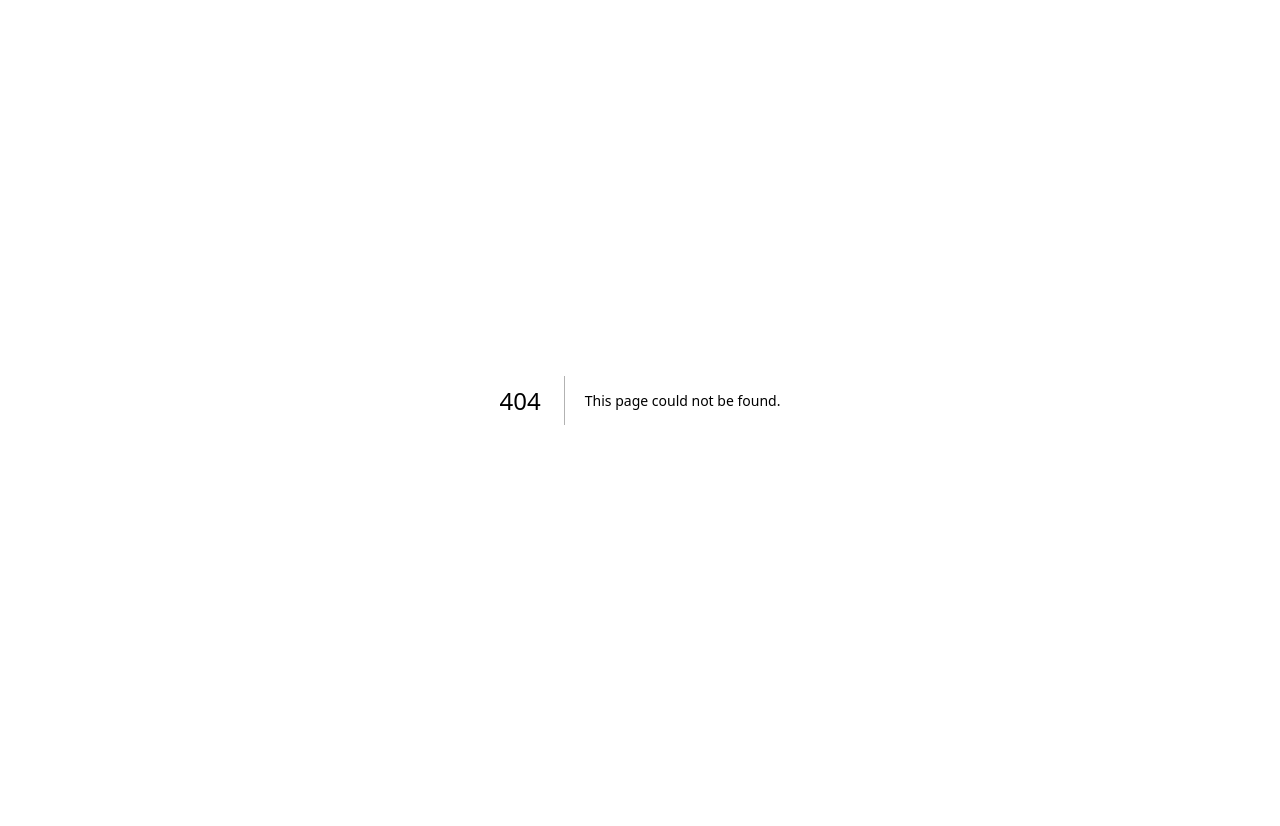
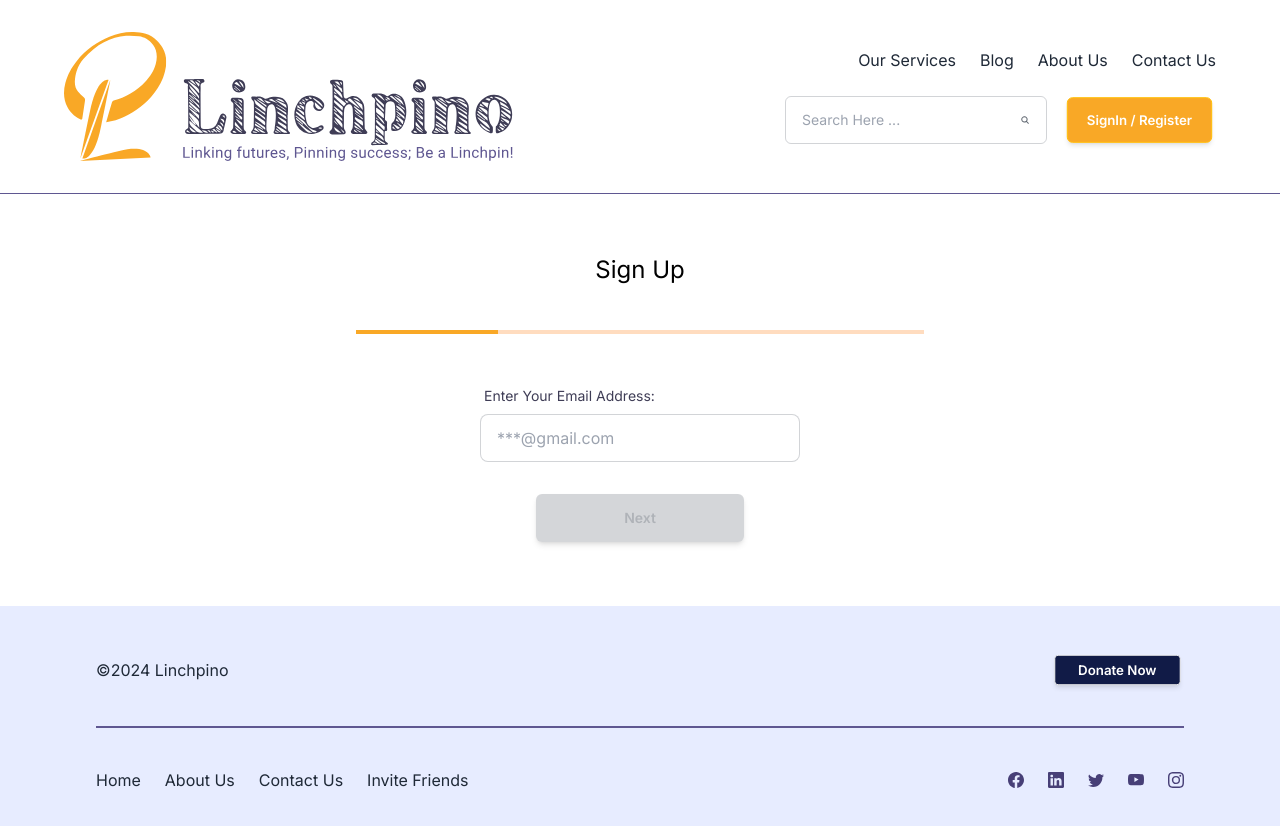
Before and after one commit to linchpino/linchpino-ui, a Next.js app: page /be-mentor in a window 1280 px wide. Before the commit this address had no page. Shown: the top 826 px of the page. Before the commit the page ends 800 px from the top, so only its background shows below. Built offline with nearby package versions, Linux system fonts and the light colour scheme.

Commit message:
95: Mentor registration step 1 ui.

```diff
--- /dev/null
+++ b/src/app/(main)/be-mentor/page.tsx
@@ -0,0 +1,94 @@
+"use client"
+import React, {useState} from "react";
+import Header from "@/components/Header";
+import Footer from "@/components/Footer";
+import MobileStepper from '@mui/material/MobileStepper';
+import {SubmitHandler, useForm} from "react-hook-form";
+import {empty} from "@/utils/helper";
+
+type Inputs = {
+    email:string
+    emailRequired:string
+}
+
+const BeMentor = () => {
+    const [activeStep, setActiveStep] = useState(1);
+    const {
+        register,
+        handleSubmit,
+        watch,
+        formState: {errors},
+    } = useForm<Inputs>()
+    const onSubmit: SubmitHandler<Inputs> = (data) => setActiveStep(activeStep+1)
+    const renderStepperTitle = () => {
+        if (activeStep === 1) {
+            return "Sign Up"
+        }
+    }
+    const renderCurrentStepComponent = () => {
+        if (activeStep === 1) {
+            return (
+                <form onSubmit={handleSubmit(onSubmit)} className='w-full max-w-xs'>
+                    <label className="form-control w-full " >
+                        <div className="label">
+                            <span className="label-text text-[#3F3D56]">Enter Your Email Address:</span>
+                        </div>
+                        <input {...register("email", {
+                            required: "Email is required!",
+                            pattern: {
+                                value: /^[a-z0-9._%+-]+@[a-z0-9.-]+\.[a-z]{2,4}$/,
+                                message: "Please enter a valid email"
+                            }
+                        })} type="text"
+                               placeholder="***@gmail.com"
+                               className="input input-bordered w-full  bg-white"/>
+                        {errors?.email && <p className='text-red-500 mt-1 text-left'>{errors.email.message}</p>}
+
+                    </label>
+                    <button disabled={empty(watch("email"))} type="submit" className='btn btn-warning w-52 bg-[#F9A826] text-white rounded-md shadow-md mt-8 py-2 px-3'>
+                        Next
+                    </button>
+                </form>
+            )
+        }
+    }
+
+    return (
+        <>
+            <Header/>
+            <div className='bg-white p-6 sm:container text-center flex flex-col gap-y-9 items-center'>
+                <p className='text-black text-2xl mt-9'>{renderStepperTitle()}</p>
+                <div className='w-full flex items-center justify-center'>
+                    <MobileStepper
+                        variant="progress"
+                        steps={5}
+                        position="static"
+                        activeStep={activeStep}
+                        sx={{
+                            width: '100%',
+                            backgroundColor: 'white',
+                            '& .MuiLinearProgress-bar': {
+                                backgroundColor: '#F9A826',
+                                width: '100%',
+                            },
+                            '& .MuiLinearProgress-determinate': {
+                                backgroundColor: '#FFDCBF',
+                            },
+                        }}
+                        nextButton={
+                            <div className='w-1'/>
+                        }
+                        backButton={
+                            <div className='w-1'/>
+                        }
+                    />
+                </div>
+                {renderCurrentStepComponent()}
+
+
+            </div>
+            <Footer/>
+        </>
+    )
+}
+export default BeMentor
--- /dev/null
+++ b/src/containers/beMentor/ConfirmationMentor.tsx
@@ -0,0 +1,15 @@
+import Link from "next/link";
+
+const ConfirmationMentor = () => {
+    return (
+        <div className="w-full max-w-4xl">
+            <p className='text-[#3F3D56]'>
+                Registration successfully completed. Confirmation sent via email.
+            </p>
+            <Link href='/' className='btn btn-warning w-52 bg-[#F9A826] text-white rounded-md shadow-md mt-8 py-2 px-3'>
+                Back To Home
+            </Link>
+        </div>
+    )
+}
+export default ConfirmationMentor
--- /dev/null
+++ b/src/containers/beMentor/EnterEmail.tsx
@@ -0,0 +1,8 @@
+const EnterEmail = () =>{
+    return(
+        <div>
+
+        </div>
+    )
+}
+export default EnterEmail
--- /dev/null
+++ b/src/containers/beMentor/FinalizeRegister.tsx
@@ -0,0 +1,33 @@
+import Image from "next/image";
+import React from "react";
+
+const FinalizeRegister= () => {
+    return (
+        <div className='flex flex-col items-center w-full max-w-xs gap-y-4'>
+            <div className='flex flex-col w-full items-center sm:w-full shadow-lg rounded gap-y-3 p-3'>
+                <div className="relative h-32 w-32 mx-auto overflow-hidden">
+                    <Image
+                        src="/home/2.jpg"
+                        alt="mentor-avatar"
+                        layout="fill"
+                        objectFit="cover"
+                        className="rounded-full"
+                    />
+                </div>
+                <h6 className='text-[#F9A826] text-[14px]'>mentor name</h6>
+                <h6 className='text-[#F9A826] text-[14px]'>data scientest</h6>
+            </div>
+            <div className="flex items-center justify-between w-full max-w-xs mt-10">
+                <button
+                        className='btn btn-sm w-28 xs:w-36 border-none px-2 bg-[#3F3D56] text-[#F9A826] rounded-md shadow-md text-xs'>
+                    Back
+                </button>
+                <button type='submit'
+                        className={`btn btn-sm w-28 xs:w-36 border-none px-2 bg-[#3F3D56] text-[#F9A826] rounded-md shadow-md text-xs`}>
+                    Confirm
+                </button>
+            </div>
+        </div>
+    )
+}
+export default FinalizeRegister
--- /dev/null
+++ b/src/containers/beMentor/RegisterMentor.tsx
@@ -0,0 +1,80 @@
+import {empty} from "@/helper/helper";
+import React from "react";
+import {SubmitHandler, useForm} from "react-hook-form";
+import {AsyncPaginate} from "react-select-async-paginate";
+
+type Inputs = {
+    firstName: string
+    lastName: string
+    firstNameRequired: string
+    lastNameRequired: string
+}
+
+const RegisterMentor = () => {
+    const {
+        register,
+        handleSubmit,
+        watch,
+        formState: {errors},
+    } = useForm<Inputs>()
+    const onSubmit: SubmitHandler<Inputs> = (data) => console.log(data)
+    async function loadOptions() {
+        const response = await fetch(`https://jsonplaceholder.typicode.com/todos/1`);
+        const responseJSON = await response.json();
+
+        return {
+            options: responseJSON.results,
+            hasMore: responseJSON.has_more,
+        };
+    }
+    return (
+        <form onSubmit={handleSubmit(onSubmit)} className='w-full max-w-xs'>
+            <label className="form-control w-full ">
+                <div className="label">
+                    <span className="label-text text-[#3F3D56]"><span className='text-[#F9A826]'>*</span>First Name:</span>
+                </div>
+                <input {...register("firstName")} type="text"
+                       placeholder=""
+                       className="input input-bordered w-full  bg-white"/>
+                {errors?.firstName && <p className='text-red-500 mt-1 text-left'>{errors.firstName.message}</p>}
+
+            </label>
+            <label className="form-control w-full ">
+                <div className="label">
+                    <span className="label-text text-[#3F3D56]"><span className='text-[#F9A826]'>*</span>Last Name:</span>
+                </div>
+                <input {...register("lastName")} type="text"
+                       placeholder=""
+                       className="input input-bordered w-full  bg-white"/>
+                {errors?.lastName && <p className='text-red-500 mt-1 text-left'>{errors.lastName.message}</p>}
+
+            </label>
+            <label className="form-control w-full ">
+                <div className="label">
+                    <span className="label-text text-[#3F3D56]"><span className='text-[#F9A826]'>*</span>Last Name:</span>
+                </div>
+                <AsyncPaginate
+                    classNames={{
+                        control: () =>
+                            'border border-gray-300 w-full rounded-md h-[48px] mt-1 text-sm px-3 mr-2 ',
+                        container: () => 'text-sm rounded w-full',
+                        menu: () => 'bg-withe border py-2',
+                        option: ({isSelected}) =>
+                            isSelected ? "dark:bg-base-content dark:text-base-200 bg-gray-400 text-gray-50 px-4 py-2" : "px-4 py-2",
+                    }}
+                    value={''}
+                    onChange={(e: any) => console.log(e.target.value)}
+                    unstyled
+                    placeholder="Field of proficiency"
+                    loadOptions={loadOptions}/>
+
+            </label>
+
+            <button disabled={empty(watch("firstName"))} onClick={() => console.log(1)}
+                    className='btn btn-warning w-52 bg-[#F9A826] text-white rounded-md shadow-md mt-8 py-2 px-3'>
+                Next
+            </button>
+        </form>
+    )
+}
+export default RegisterMentor
--- a/src/containers/home/BeMentor.tsx
+++ b/src/containers/home/BeMentor.tsx
@@ -1,6 +1,9 @@
+'use client'
 import HomeSectionLayout from "@/containers/home/HomeSectionLayout";
+import { useRouter } from 'next/navigation'
 
 export default function BeMentor() {
+    const router = useRouter()
     return (
         <HomeSectionLayout
             isLtr={false}
@@ -10,6 +13,7 @@ export default function BeMentor() {
                 application will be reviewed and endorsed by our community of established mentors, ensuring quality
                 and expertise in guiding aspiring professionals."
             buttonText="Be a mentor"
+            onClick={() =>router.push('/be-mentor')}
        />
     )
 }
--- a/src/containers/home/DonateNow.tsx
+++ b/src/containers/home/DonateNow.tsx
@@ -1,5 +1,4 @@
-import Image from "next/image";
-import {Button} from "@mui/material";
+'use client'
 import HomeSectionLayout from "@/containers/home/HomeSectionLayout";
 
 export default function DonateNow() {
@@ -12,6 +11,7 @@ export default function DonateNow() {
                     small, amplifies the impact of our initiative. Together, let's build a community where everyone has
                     the tools they need to succeed."
             buttonText="Donate now"
+            onClick={()=> console.log(1)}
         />
     )
 }
--- a/src/containers/home/HomeSectionLayout.tsx
+++ b/src/containers/home/HomeSectionLayout.tsx
@@ -1,3 +1,4 @@
+'use client'
 import {FC} from "react";
 import Image from "next/image";
 
@@ -6,11 +7,12 @@ interface HomeLayoutProps {
     title: string,
     description: string,
     buttonText: string,
-    isLtr: boolean
+    isLtr: boolean,
+    onClick:() => void,
 }
 
 const HomeSectionLayout: FC<HomeLayoutProps> = (props) => {
-    const {imageSource, title, description, buttonText, isLtr = false} = props
+    const {imageSource, title, description, buttonText, isLtr = false,onClick} = props
     return (
         <div className='lg:flex items-center mt-14'>
             <Image className={`flex ${isLtr ? "order-2 lg:order-2" : "order-1 lg:order-1"}`} src={imageSource}
@@ -20,7 +22,7 @@ const HomeSectionLayout: FC<HomeLayoutProps> = (props) => {
                 className={`flex flex-col items-start lg:px-20 ${isLtr ? "order-1 lg:order-1" : "order-2 lg:order-2"} `}>
                 <h2 className="font-bold mt-4 lg:mt-0">{title}</h2>
                 <p className='whitespace-pre-line text-[#6F7CB2] mt-6'>{description}</p>
-                <button className='btn btn-warning w-52 bg-[#F9A826] text-white rounded-md shadow-md mt-6 py-2 px-3'>
+                <button onClick={onClick} className='btn btn-warning w-52 bg-[#F9A826] text-white rounded-md shadow-md mt-6 py-2 px-3'>
                     {buttonText}
                 </button>
             </div>
--- a/src/containers/home/InterviewMeeting.tsx
+++ b/src/containers/home/InterviewMeeting.tsx
@@ -1,3 +1,4 @@
+'use client'
 import HomeSectionLayout from "@/containers/home/HomeSectionLayout";
 
 export default function InterviewMeeting() {
@@ -9,6 +10,7 @@ export default function InterviewMeeting() {
             description="If you have already scheduled an interview appointment and received confirmation, please click here
                     to join your interview. You will also find the joining link in your email."
             buttonText="Attend the interview"
+            onClick={()=> console.log(1)}
         />
     )
 }
--- a/src/containers/home/MasterArt.tsx
+++ b/src/containers/home/MasterArt.tsx
@@ -1,3 +1,4 @@
+'use client'
 import HomeSectionLayout from "@/containers/home/HomeSectionLayout";
 
 export default function MasterArt() {
@@ -9,6 +10,8 @@ export default function MasterArt() {
             description="Elevate your skills with our insightful blogs. Dive into expert tips for success and conquer your
                     next interview with confidence"
             buttonText="Explore techniques"
+            onClick={()=> console.log(1)}
+
         />
     )
 }
--- a/src/containers/home/ScheduleAnInterview.tsx
+++ b/src/containers/home/ScheduleAnInterview.tsx
@@ -1,3 +1,4 @@
+'use client'
 import HomeSectionLayout from "@/containers/home/HomeSectionLayout";
 
 export default function ScheduleAnInterview() {
@@ -12,6 +13,8 @@ export default function ScheduleAnInterview() {
                     ace
                     your interview."
             buttonText="Schedule an interview"
+            onClick={()=> console.log(1)}
+
         />
     )
 }
```
